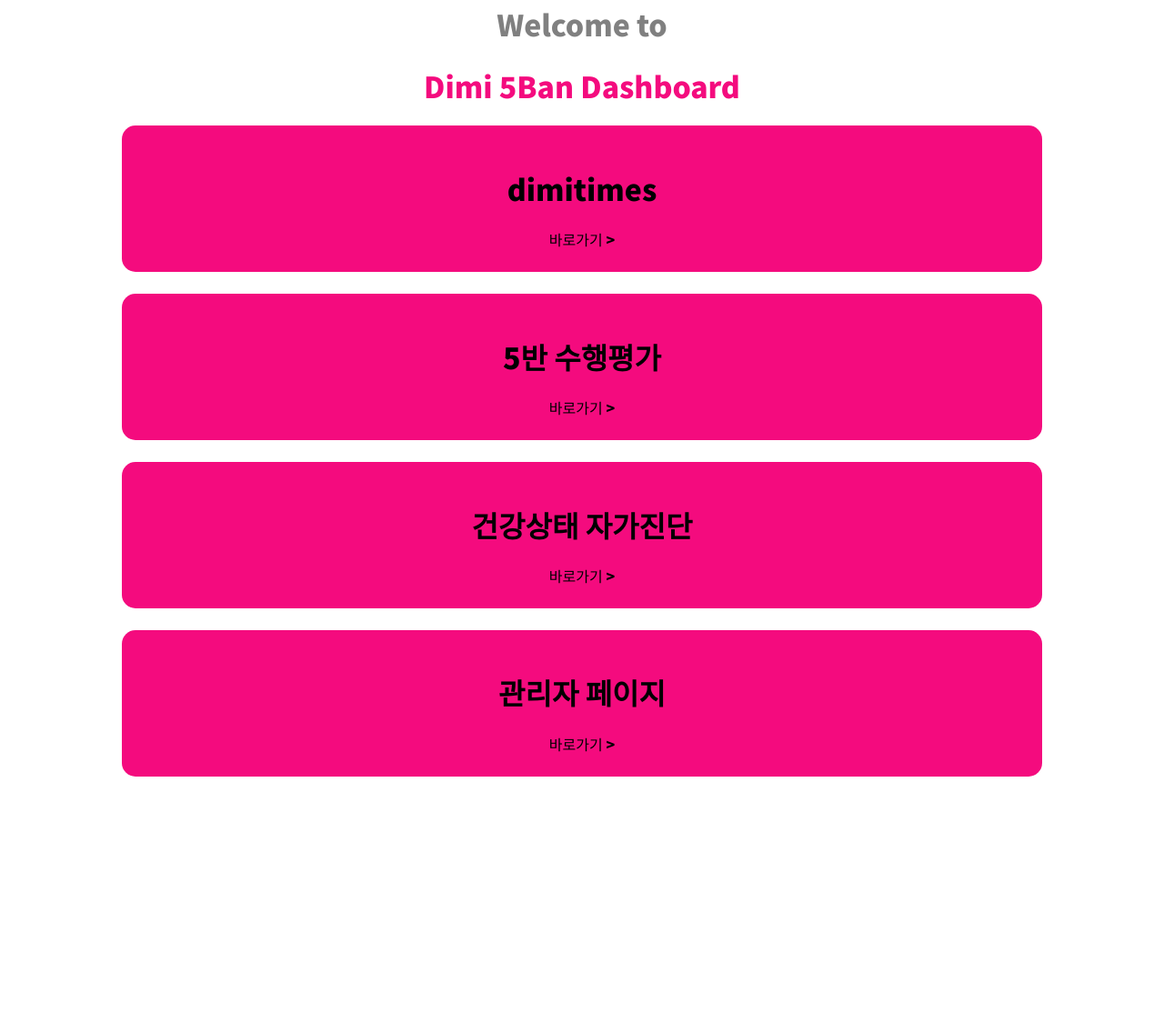
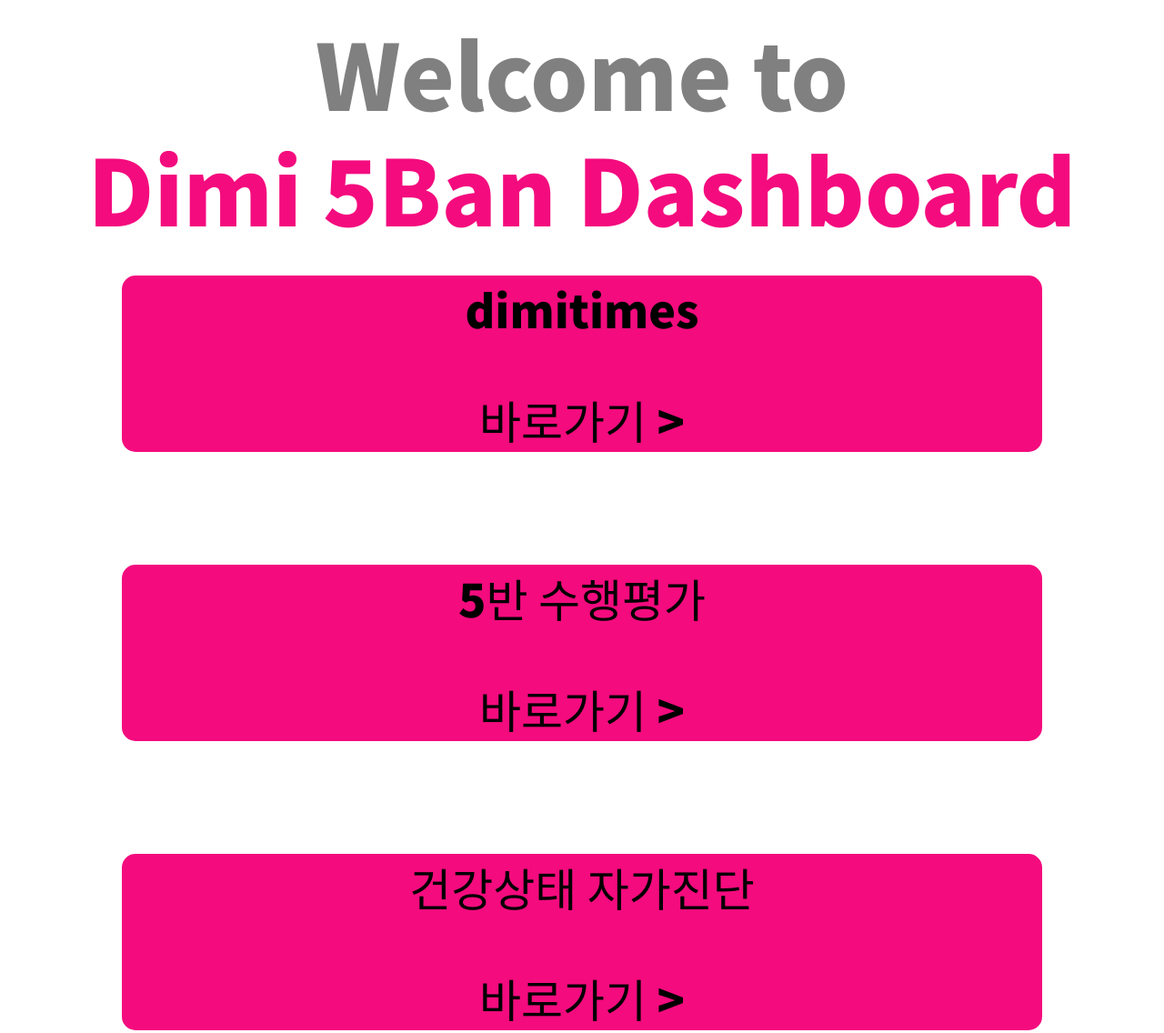
Before and after one commit to 5Ban-Dev-Universe/5ban-dashboard, a plain HTML site: page index.html in a window 1280 px wide. Shown: the part 18-1154 px from the top of the page at 91% size. Before the commit the page ends 880 px from the top, so only its background shows below. Drawn offline with Linux system fonts and the light colour scheme.

Commit message:
Update index.html

```diff
--- a/index.html
+++ b/index.html
@@ -19,10 +19,13 @@
             h1 {
                 text-align: center;
                 font-family: 'Noto Sans KR', sans-serif;
+                font-size: 100px;
+                line-height: 60px;
             }
             p {
                 text-align: center;
                 font-family: 'Noto Sans KR', sans-serif;
+                font-size: 50px;
             }
             a {
                 text-align: center;
@@ -34,31 +37,23 @@
         <h1 style="color: gray;">Welcome to</h1>
         <h1 style="color: #f40b7e;">Dimi 5Ban Dashboard</h1>
         <div onclick="location.href='https://dimitimes.github.io';">
-            <br>
-            <h1>dimitimes</h1>
-            <a>바로가기 ></a>
-            <br><br>
+            <p>dimitimes</p>
+            <p>바로가기 ></p>
         </div>
         <br>
         <div onclick="location.href='https://asked.findflag.kr';">
-            <br>
-            <h1>5반 수행평가</h1>
-            <a>바로가기 ></a>
-            <br><br>
+            <p>5반 수행평가</p>
+            <p>바로가기 ></p>
         </div>
         <br>
         <div onclick="location.href='https://hcs.eduro.go.kr';">
-            <br>
-            <h1>건강상태 자가진단</h1>
-            <a>바로가기 ></a>
-            <br><br>
+            <p>건강상태 자가진단</p>
+            <p>바로가기 ></p>
         </div>
         <br>
         <div onclick="location.href='https://cs.findflag.kr';">
-            <br>
-            <h1>관리자 페이지</h1>
-            <a>바로가기 ></a>
-            <br><br>
+            <p>관리자 페이지</p>
+            <p>바로가기 ></p>
         </div>
     </body>
 </html>
```
